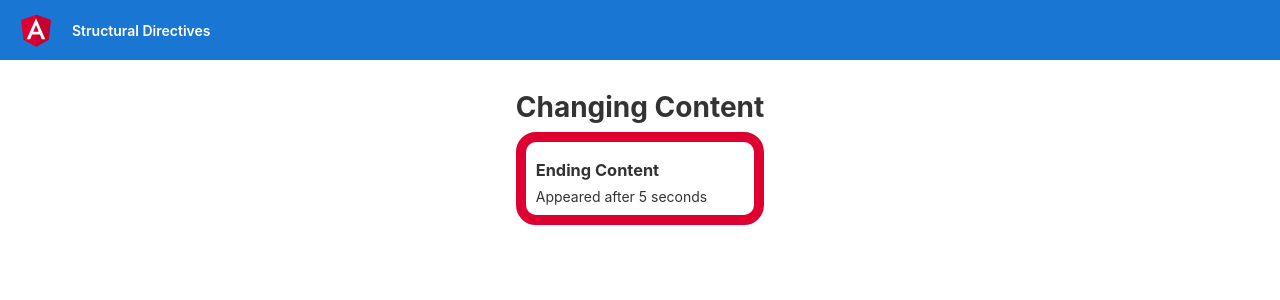
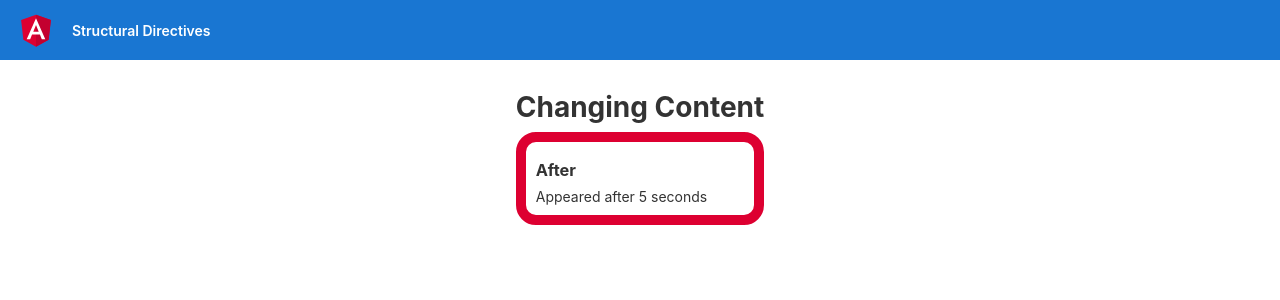
Before and after one commit to niembro64/test_angular, an Angular app: page / in a window 1280 px wide. Shown: the top 300 px of the page. Built offline with nearby package versions, Linux system fonts and the light colour scheme.

Commit message:
text change

```diff
--- a/src/app/app.component.html
+++ b/src/app/app.component.html
@@ -329,12 +329,12 @@
   <main>
     <h1>Changing Content</h1>
     <section *hideAfter="5000; then placeholder" class="banner1 primary">
-      <h3>Initial Content</h3>
+      <h3>Initial</h3>
       <p>Will disappear in 5 seconds</p>
     </section>
     <ng-template #placeholder>
       <section class="banner2 placeholder">
-        <h3>Ending Content</h3>
+        <h3>After</h3>
         <p>Appeared after 5 seconds</p>
       </section>
     </ng-template>
```
Also changed, not shown: src/app/app.component.ts (+0 -13 lines).
